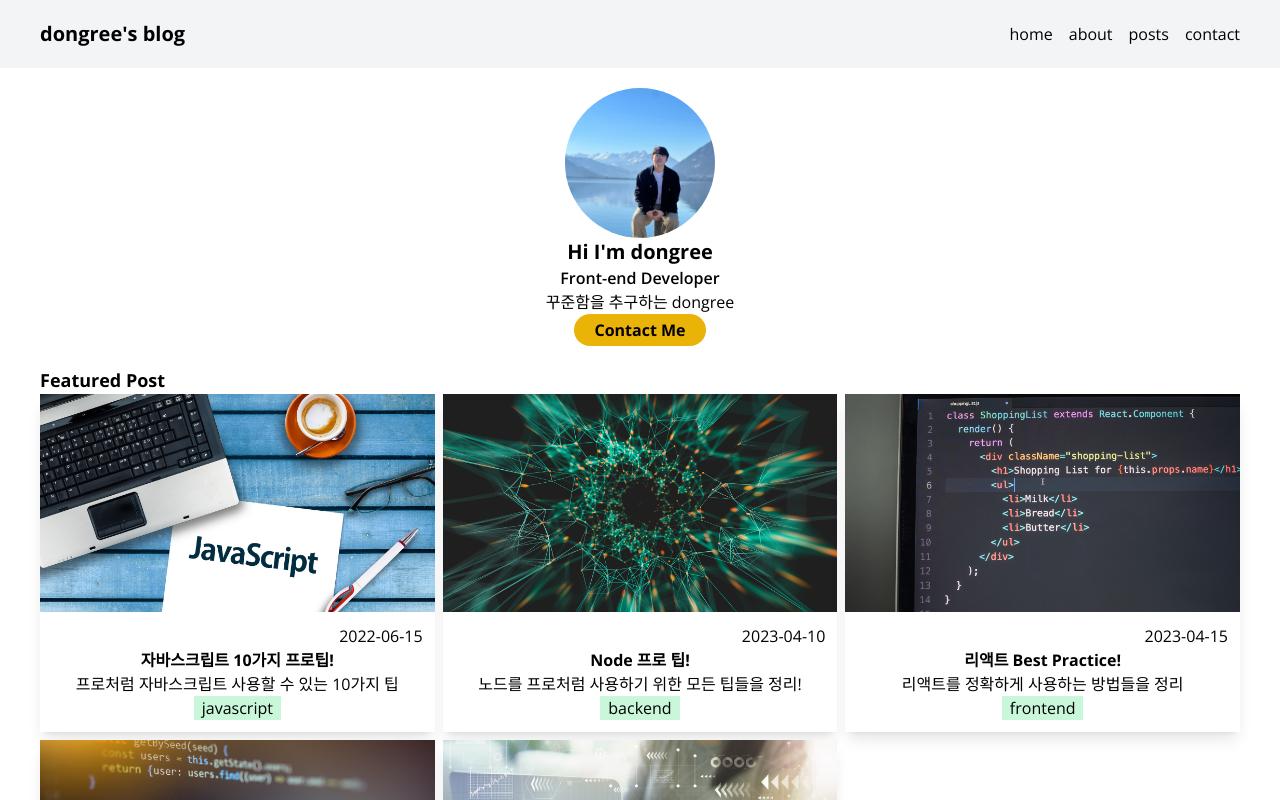
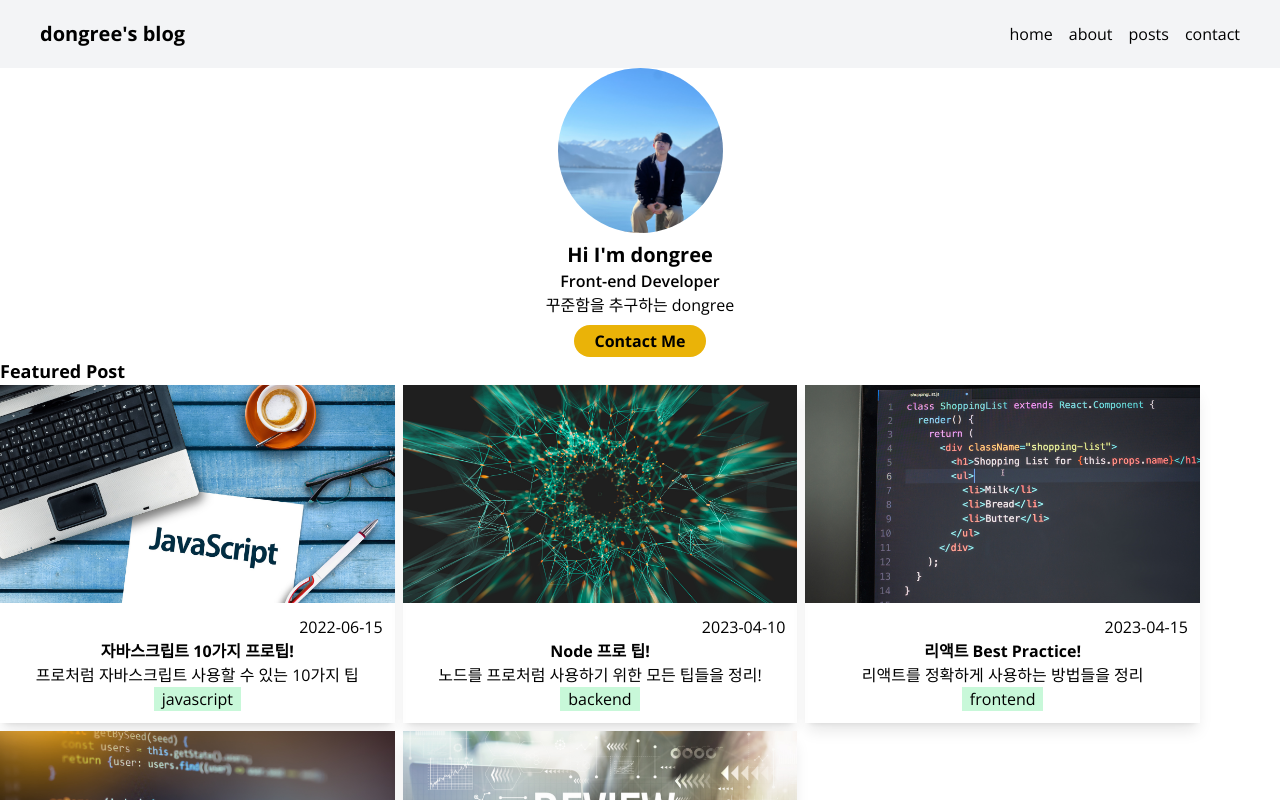
Before and after one commit to dongree/next-blog, a Next.js app: page / in a window 1280 px wide. Built offline with nearby package versions, Linux system fonts and the light colour scheme.

Commit message:
Fix: Profile Component 수정

```diff
--- a/src/app/page.tsx
+++ b/src/app/page.tsx
@@ -3,7 +3,7 @@ import CardBoard from '@/components/CardBoard';
 
 export default function Home() {
   return (
-    <section className="flex flex-col items-center">
+    <section>
       <Profile />
       <section className="w-[calc(100%_-_5rem)]">
         <p className="text-lg font-bold">Featured Post</p>
--- a/src/components/Profile.tsx
+++ b/src/components/Profile.tsx
@@ -4,21 +4,21 @@ import Link from 'next/link';
 
 export default function Profile() {
   return (
-    <section className="flex flex-col items-center m-5">
+    <section className="text-center">
       <Image
         src={profileImg}
         alt="profile"
-        height={200}
-        className="rounded-full aspect-square	object-cover"
+        height={220}
+        className="mx-auto rounded-full aspect-square	object-cover"
+        priority
       />
-      <p className=" text-xl font-bold">Hi I&apos;m dongree</p>
-      <p className="font-semibold">Front-end Developer</p>
+      <h2 className=" text-xl font-bold mt-2">Hi I&apos;m dongree</h2>
+      <h3 className="font-semibold">Front-end Developer</h3>
       <p>꾸준함을 추구하는 dongree</p>
-      <Link
-        href="/contact"
-        className="bg-yellow-500 px-5 py-1 rounded-2xl font-bold"
-      >
-        Contact Me
+      <Link href="/contact">
+        <button className="bg-yellow-500 px-5 py-1 rounded-2xl font-bold mt-2">
+          Contact Me
+        </button>
       </Link>
     </section>
   );
```
